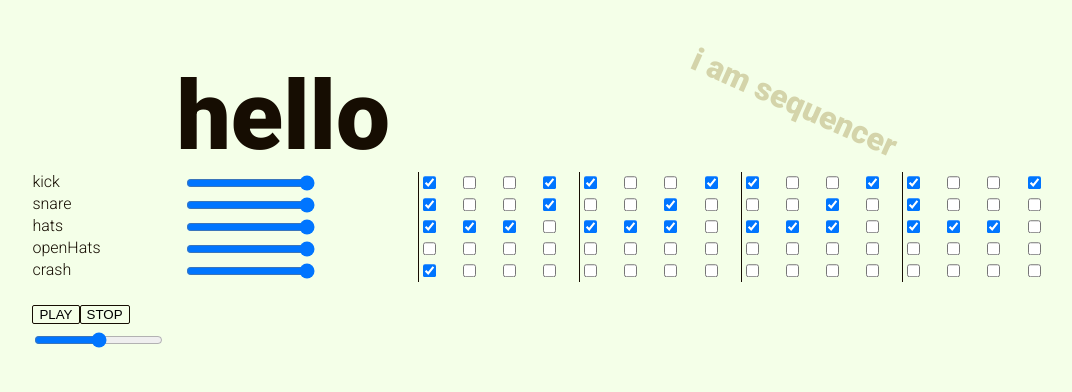
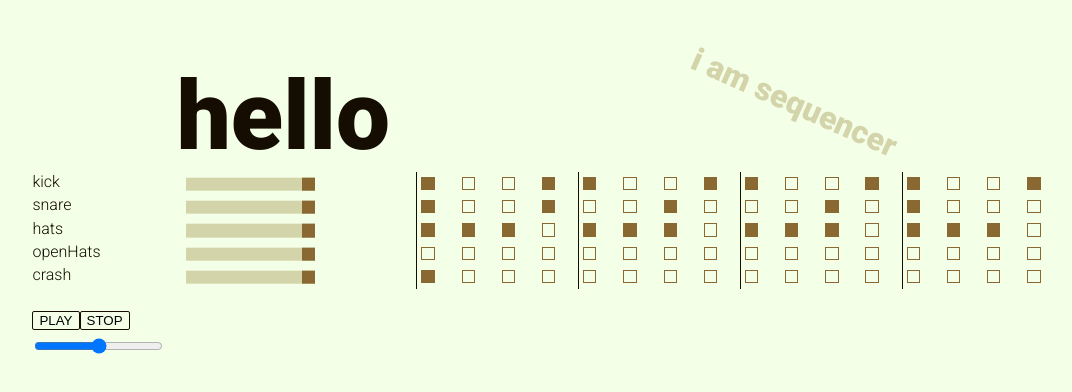
Before and after one commit to jamesoshea/vue-sequencer, a Vue app: page / in a window 1280 px wide. Shown: the top 392 px of the page, without its empty margins (102-1174 px from the left). Built offline with nearby package versions, Linux system fonts and the light colour scheme.

Commit message:
instrument controls styled in chrome

```diff
--- a/src/assets/main.scss
+++ b/src/assets/main.scss
@@ -24,9 +24,3 @@ input[type=range] {
   top:50%;
   transform: translateY(-62.5%);
 }
-
-input[type=checkbox] {
-  position: relative;
-  top:50%;
-  transform: translateY(-75%);
-}
--- a/src/components/Instrument.vue
+++ b/src/components/Instrument.vue
@@ -6,6 +6,7 @@
     />
     <div class="instrument__volume">
       <input
+        class="instrument__volume-input"
         type="range"
         min="0"
         max="1"
@@ -23,7 +24,11 @@
           'instrument__beat--downbeat': isDownbeat(i)
         }"
       >
-        <input type="checkbox" v-model="notes[i].value">
+        <input
+          type="checkbox"
+          v-model="notes[i].value"
+          :class="isChecked(notes[i].value)"
+        >
       </div>
     </div>
     <audio
@@ -70,6 +75,12 @@
       isDownbeat(beat) {
         return beat % 4 === 0
       },
+      isChecked(value) {
+        return {
+          'instrument__note': true,
+          'instrument__note--checked': value
+        }
+      },
     },
   }
 </script>
@@ -107,4 +118,39 @@
   border-left: 1px solid $darkest-grey;
 }
 
+.instrument__note {
+  &:focus {
+    outline: none;
+  }
+  position: relative;
+  top:50%;
+  transform: translateY(-75%);
+  appearance: none;
+  border: 1px solid $spanish-bistre;
+  height: 1em;
+  width: 1em;
+}
+
+.instrument__note--checked {
+  background-color: $spanish-bistre;
+}
+
+input[type=range] {
+  -webkit-appearance: none;
+  &:focus {
+    outline: none;
+  }
+  &::-webkit-slider-runnable-track {
+    height: 1em;
+    -webkit-appearance: none;
+    background: $dark-vanilla;
+  }
+  &::-webkit-slider-thumb {
+    -webkit-appearance: none;
+    height: 1em;
+    width:1em;
+    background: $spanish-bistre;
+  }
+}
+
 </style>
```
